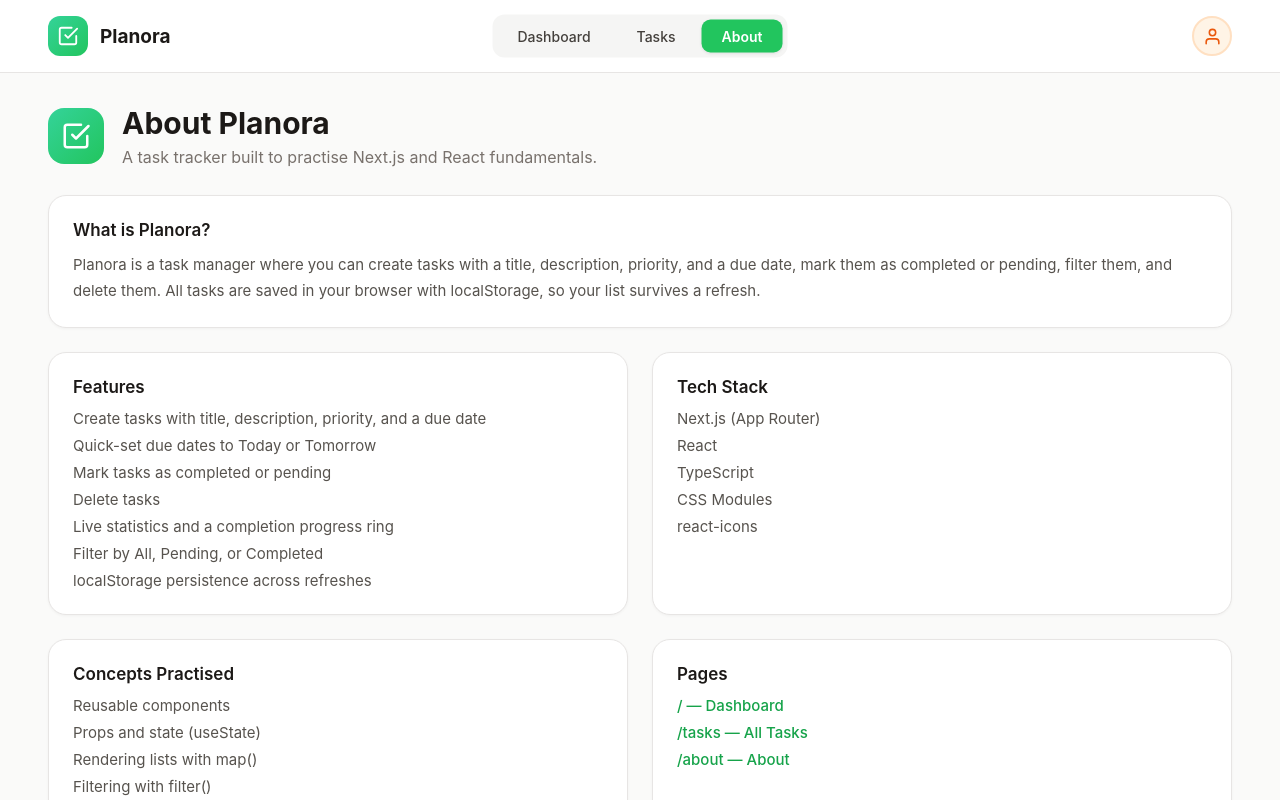
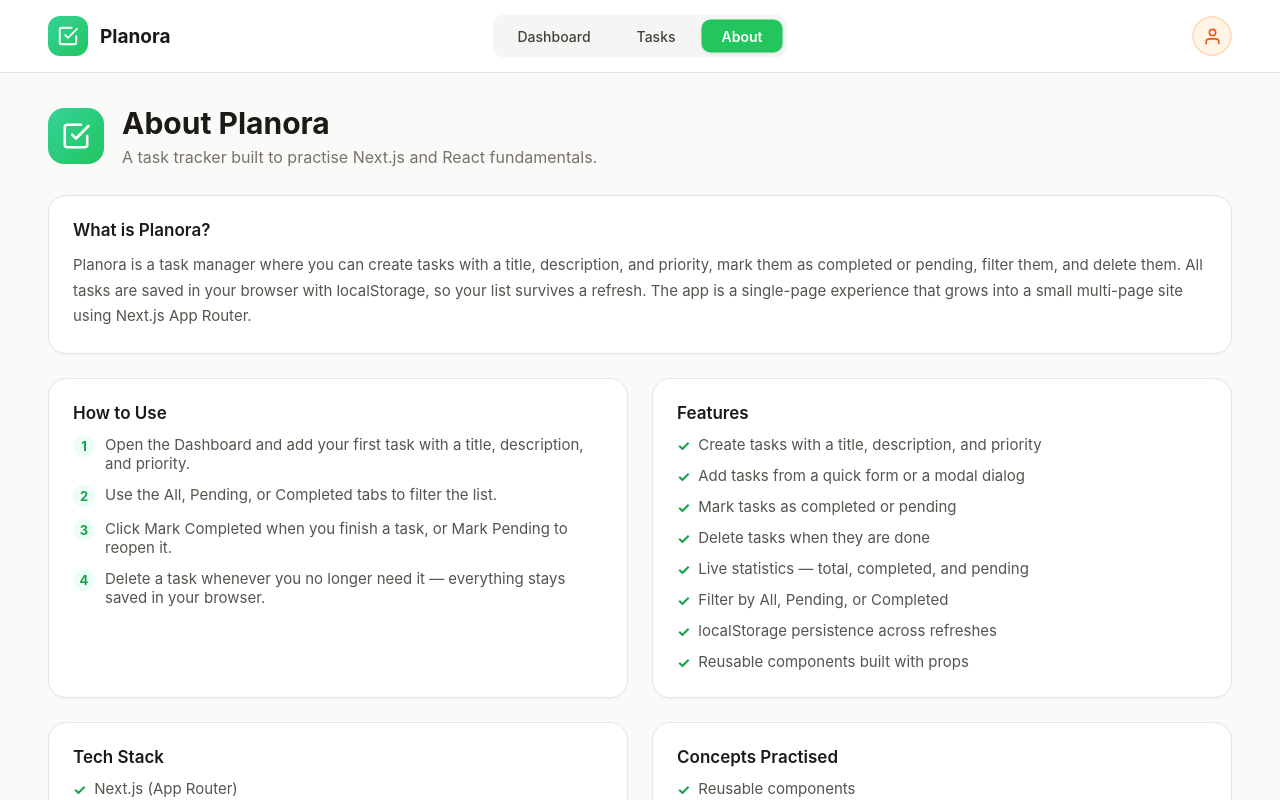
Before and after one commit to sumittiwari1302/Planora, a Next.js app: page /about in a window 1280 px wide. Shown: the top 800 px of the page. Built offline with nearby package versions, Linux system fonts and the light colour scheme.

Commit message:
style: improve about page content and styling

```diff
--- a/app/about/page.tsx
+++ b/app/about/page.tsx
@@ -4,13 +4,14 @@ import Header from "@/components/Header/Header";
 import Footer from "@/components/Footer/Footer";
 
 const FEATURES = [
-  "Create tasks with title, description, priority, and a due date",
-  "Quick-set due dates to Today or Tomorrow",
+  "Create tasks with a title, description, and priority",
+  "Add tasks from a quick form or a modal dialog",
   "Mark tasks as completed or pending",
-  "Delete tasks",
-  "Live statistics and a completion progress ring",
+  "Delete tasks when they are done",
+  "Live statistics — total, completed, and pending",
   "Filter by All, Pending, or Completed",
   "localStorage persistence across refreshes",
+  "Reusable components built with props",
 ];
 
 const TECH_STACK = [
@@ -31,6 +32,13 @@ const CONCEPTS = [
   "Browser localStorage for persistence",
   "Custom hooks (useTasks)",
   "Next.js App Router and routing with Link",
+];
+
+const HOW_TO_USE = [
+  "Open the Dashboard and add your first task with a title, description, and priority.",
+  "Use the All, Pending, or Completed tabs to filter the list.",
+  "Click Mark Completed when you finish a task, or Mark Pending to reopen it.",
+  "Delete a task whenever you no longer need it — everything stays saved in your browser.",
 ];
 
 export default function AboutPage() {
@@ -55,10 +63,23 @@ export default function AboutPage() {
             <h2 className="aboutCardTitle">What is Planora?</h2>
             <p className="aboutCardText">
               Planora is a task manager where you can create tasks with a title,
-              description, priority, and a due date, mark them as completed or
-              pending, filter them, and delete them. All tasks are saved in
-              your browser with localStorage, so your list survives a refresh.
+              description, and priority, mark them as completed or pending,
+              filter them, and delete them. All tasks are saved in your browser
+              with localStorage, so your list survives a refresh. The app is a
+              single-page experience that grows into a small multi-page site
+              using Next.js App Router.
             </p>
+          </section>
+
+          <section className="aboutCard">
+            <h2 className="aboutCardTitle">How to Use</h2>
+            <ol className="aboutSteps">
+              {HOW_TO_USE.map((step) => (
+                <li className="aboutStep" key={step}>
+                  {step}
+                </li>
+              ))}
+            </ol>
           </section>
 
           <section className="aboutCard">
--- a/app/globals.css
+++ b/app/globals.css
@@ -114,13 +114,58 @@ body {
 .aboutList {
   display: flex;
   flex-direction: column;
-  gap: 8px;
+  gap: 10px;
   list-style: none;
 }
 
 .aboutListItem {
+  display: flex;
+  align-items: flex-start;
+  gap: 8px;
   font-size: 15px;
   color: #57534e;
+}
+
+.aboutListItem::before {
+  content: "✓";
+  color: #16a34a;
+  font-weight: 700;
+  line-height: 1.4;
+  flex-shrink: 0;
+}
+
+.aboutSteps {
+  counter-reset: steps;
+  list-style: none;
+  display: flex;
+  flex-direction: column;
+  gap: 12px;
+  margin: 0;
+  padding: 0;
+}
+
+.aboutStep {
+  counter-increment: steps;
+  display: flex;
+  align-items: flex-start;
+  gap: 10px;
+  font-size: 15px;
+  color: #57534e;
+}
+
+.aboutStep::before {
+  content: counter(steps);
+  display: flex;
+  align-items: center;
+  justify-content: center;
+  width: 22px;
+  height: 22px;
+  border-radius: 50%;
+  background: #ecfdf5;
+  color: #16a34a;
+  font-size: 13px;
+  font-weight: 700;
+  flex-shrink: 0;
 }
 
 .aboutLink {
```
